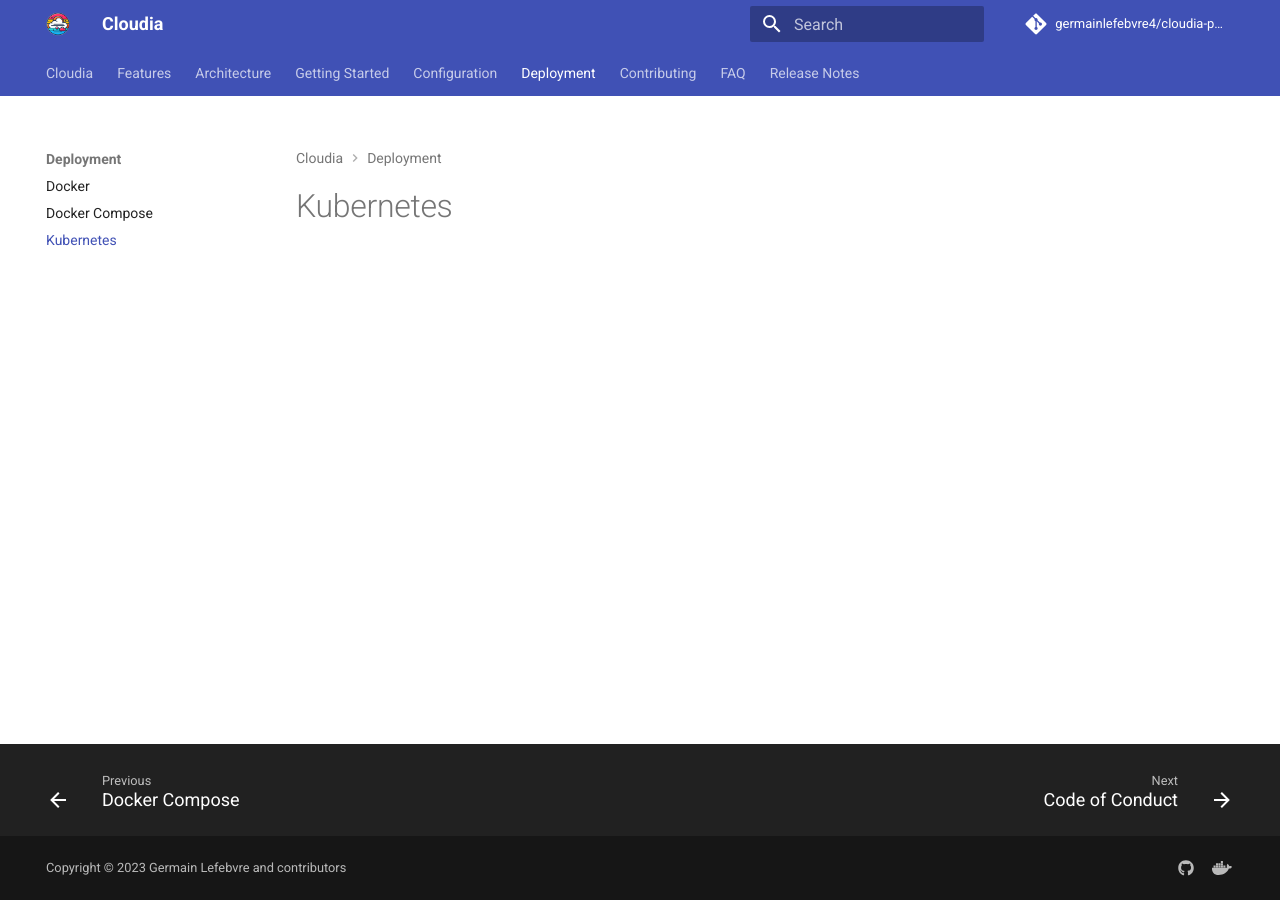
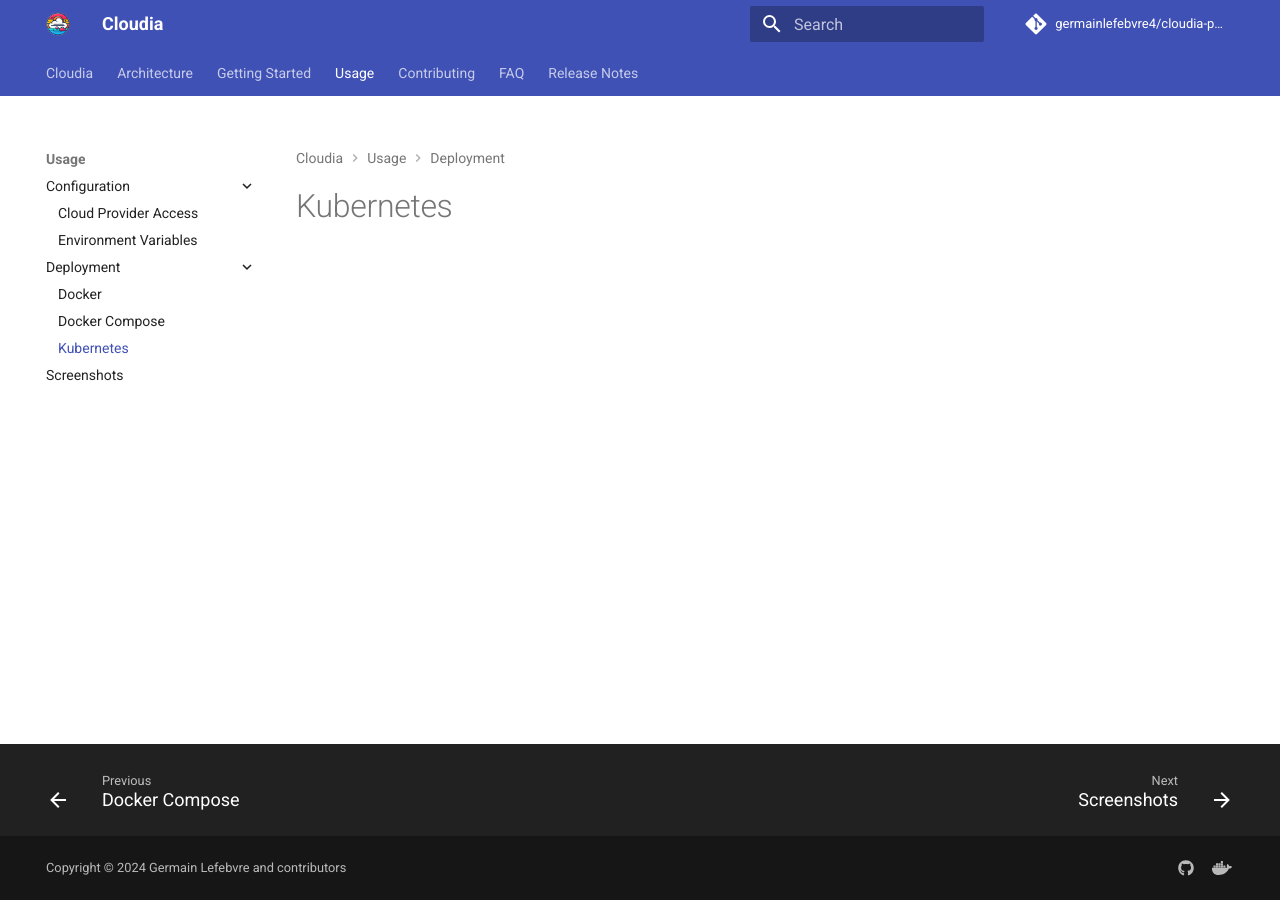
Before and after one commit to germainlefebvre4/cloudia-readthedocs, an MkDocs documentation site: the page built from docs/deployment/kubernetes.md, in a window 1280 px wide. Built offline with MkDocs 1.6.1 and Material for MkDocs 9.7.7, drawn with Linux system fonts in a browser that asks for light colours; comment, search, counter and statistics services are not loaded.

Commit message:
Add app screeshots for cloud projects

```diff
--- a/mkdocs.yml
+++ b/mkdocs.yml
@@ -16,12 +16,11 @@ theme:
     - navigation.expand
     - navigation.path
     - navigation.top
+    - navigation.footer
+    - navigation.indexes
     - search.suggest
     - search.highlight
-    - navigation.footer
-
     - content.tabs.link
-    - navigation.indexes
     - content.tooltips
     - content.code.annotate
     - content.code.copy
@@ -40,21 +39,24 @@ plugins:
 
 nav:
   - Cloudia: index.md
-  - Features:
-      - Supported features: features/supported_features.md
-      - Roadmap: features/roadmap.md
   - Architecture:
-      - C4 Model: architecture/c4model.md
-      - Core components: architecture/core_components.md
+      - Features:
+          - Supported features: features/supported_features.md
+          - Roadmap: features/roadmap.md
+      - Components:
+        - C4 Model: architecture/c4model.md
+        - Core components: architecture/core_components.md
   - Getting Started:
       - Docker: getting_started/docker.md
-  - Configuration:
-      - Cloud Provider Access: configuration/cloud_provider_access.md
-      - Environment Variables: configuration/environment_variables.md
-  - Deployment:
-      - Docker: deployment/docker.md
-      - Docker Compose: deployment/docker_compose.md
-      - Kubernetes: deployment/kubernetes.md
+  - Usage:
+    - Configuration:
+        - Cloud Provider Access: configuration/cloud_provider_access.md
+        - Environment Variables: configuration/environment_variables.md
+    - Deployment:
+        - Docker: deployment/docker.md
+        - Docker Compose: deployment/docker_compose.md
+        - Kubernetes: deployment/kubernetes.md
+    - Screenshots: screenshots/website.md
   - Contributing:
       - Code of Conduct: contributing/code_of_conduct.md
       - Contributing Guide: contributing/contributing_guide.md
@@ -106,4 +108,4 @@ extra:
     - icon: fontawesome/brands/docker
       link: https://hub.docker.com/r/germainlefebvre4
 
-copyright: Copyright &copy; 2023 Germain Lefebvre and contributors
+copyright: Copyright &copy; 2024 Germain Lefebvre and contributors
```
Also changed, not shown: docs/screenshots/website.md (added, +11 -0 lines), docs/assets/app-web-cloud-projects-01.png (added).
